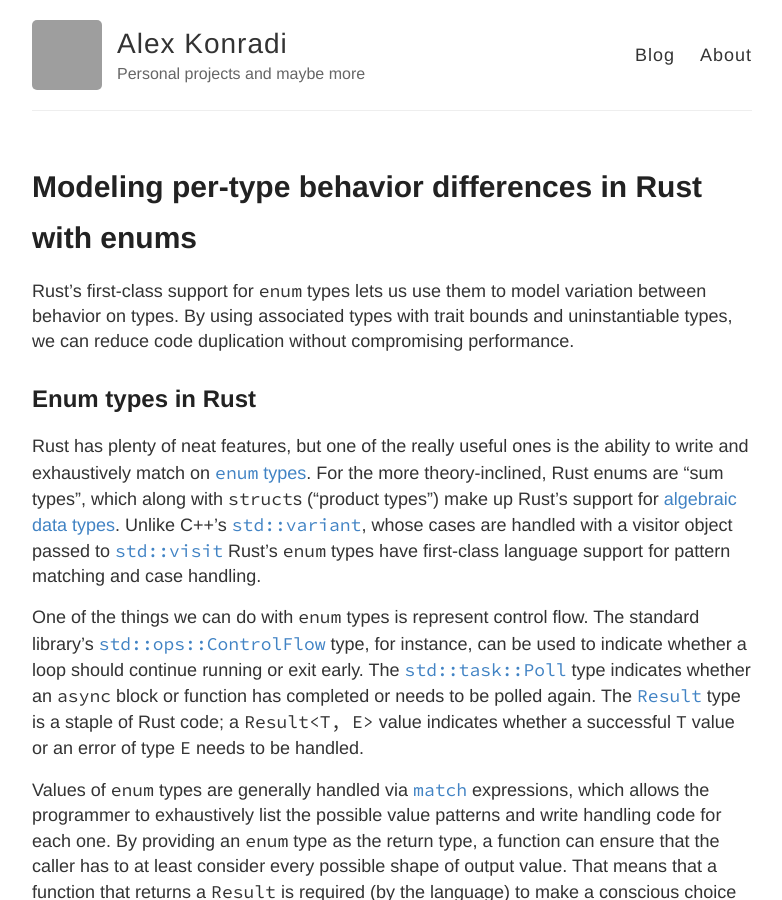
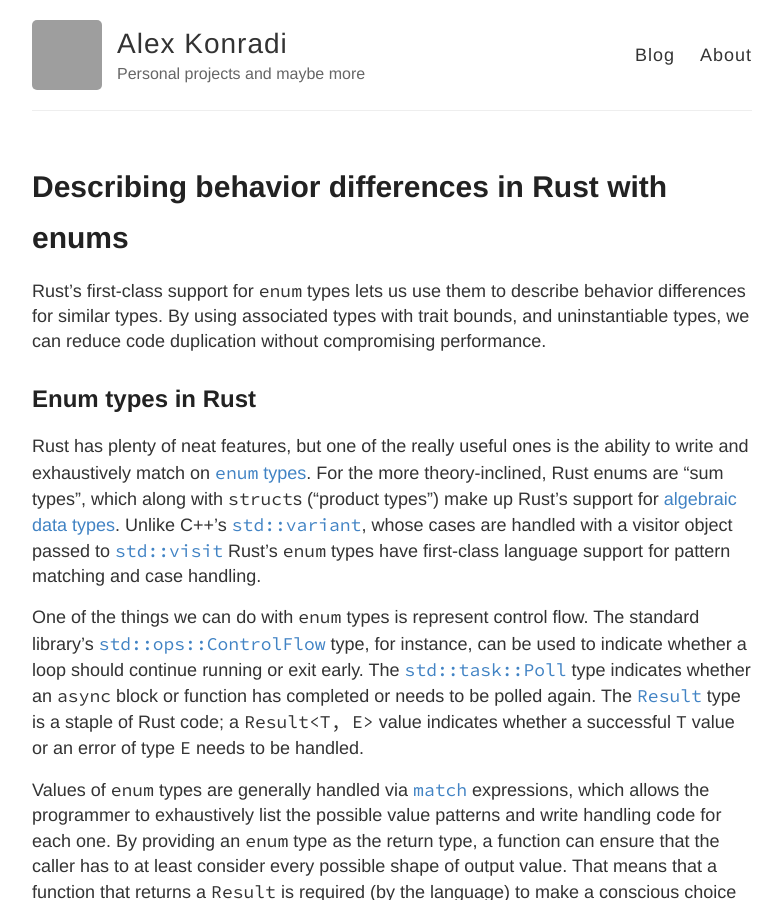
Before and after one commit to akonradi/akonradi.github.io, a Jekyll site: the page built from _posts/2023-08-29-rust-behavior-differences-enums.md, in a window 1280 px wide and 900 px high. Shown: the whole window, without its empty margins (248-1030 px from the left). Built offline with Jekyll 4.4.1, drawn with Linux system fonts in a browser that asks for light colours; some of the changed text lies outside the part shown; grey boxes are pictures that could not be loaded.

Commit message:
Change title from "modeling" to "describing"
"Modeling" seems closer to "model checking" and the like; this post is about
using enum types to describe behavior, then dispatching on the cases.

```diff
--- a/_posts/2023-08-29-modeling-behavior-differences-with-enums.md
+++ b/_posts/2023-08-29-rust-behavior-differences-enums.md
@@ -1,12 +1,12 @@
 ---
 layout: post
-title: Modeling per-type behavior differences in Rust with enums
+title: Describing behavior differences in Rust with enums
 ---
 
-Rust's first-class support for `enum` types lets us use them to model variation
-between behavior on types. By using associated types with trait bounds and
-uninstantiable types, we can reduce code duplication without compromising
-performance.
+Rust's first-class support for `enum` types lets us use them to describe
+behavior differences for similar types. By using associated types with trait
+bounds, and uninstantiable types, we can reduce code duplication without
+compromising performance.
 
 ## Enum types in Rust
 
@@ -93,7 +93,7 @@ The code above defines two types of food, `Pizza` and `Calzone`, and implements
 the `Food` trait for each by providing an implementation of the one trait
 method, `Food::prepare`.
 
-## Modeling variation with control flow
+## Describing behavior variation
 
 If we look at the code above, we can see that most of the code in the trait
 implementations is duplicated. We could reduce that by extracting common code,
```
